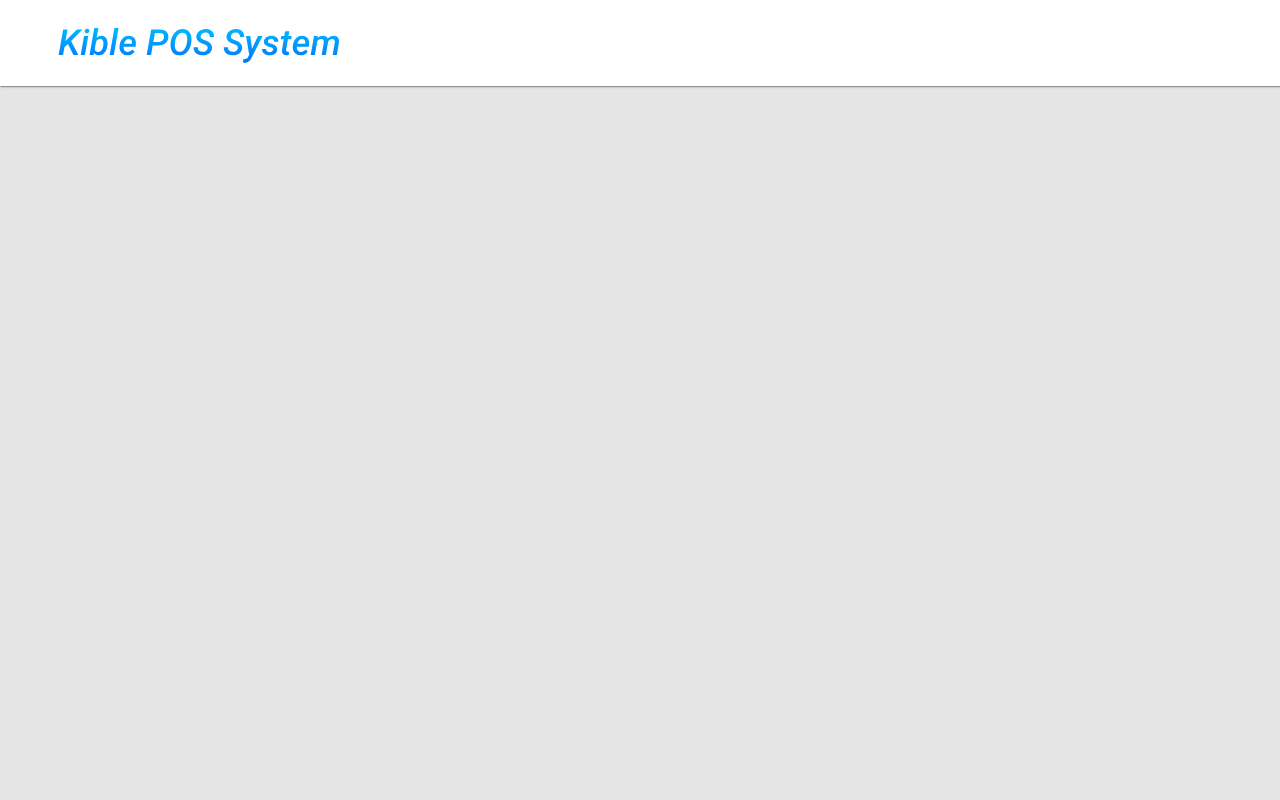
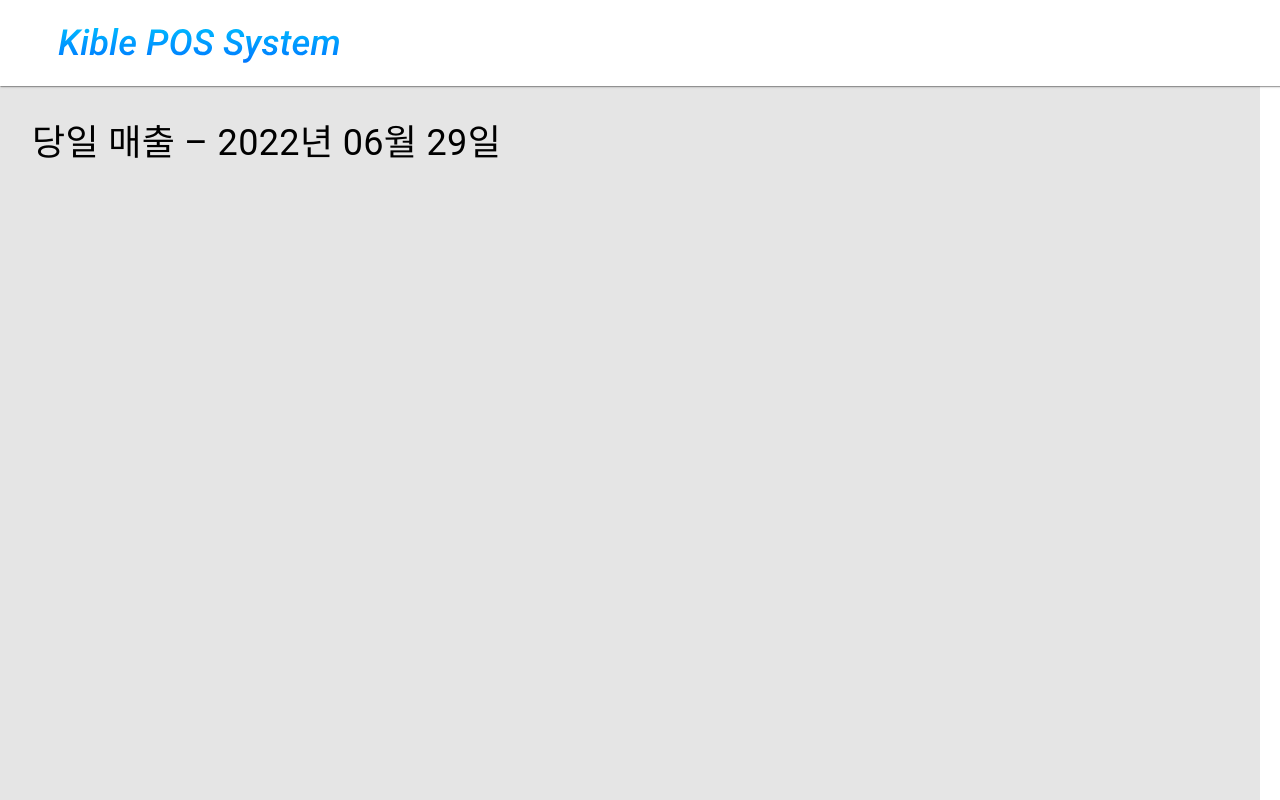
Before and after one commit to KibleLab/pos-next, a Next.js app: page /dailysales in a window 1280 px wide. Shown: the top 800 px of the page. Built offline with nearby package versions, Linux system fonts and the light colour scheme.

Commit message:
feat: title, list, info를 dailysales에 추가
현재날짜를 title에 표시되게함.

```diff
--- a/pages/dailysales/index.tsx
+++ b/pages/dailysales/index.tsx
@@ -1,11 +1,15 @@
 /** @jsxImportSource @emotion/react **/
 import { css } from '@emotion/react';
-import { AppBar, Button, Container } from '@mui/material';
+import { AppBar, Button, Container, Typography } from '@mui/material';
 import { useRouter } from 'next/router';
 import Image from 'next/image';
 
 export default function DailySales() {
   const router = useRouter();
+  const date = new Date();
+  const year = date.getFullYear();
+  const month = date.getMonth() + 1;
+  const day = date.getDate();
   return (
     <>
       <AppBar css={styles.appBar} elevation={1}>
@@ -21,7 +25,14 @@ export default function DailySales() {
           <Image src='/images/back.svg' width={24} height={24} />
         </Button>
       </AppBar>
-      <Container css={styles.contents} maxWidth={false} disableGutters />
+      <Container css={styles.contents} maxWidth={false} disableGutters>
+        <Typography css={styles.title}>
+          당일 매출 – {year}년 {month < 10 ? `${0}${month}` : month}월{' '}
+          {day < 10 ? `${0}${day}` : day}일
+        </Typography>
+        <Container css={styles.list} maxWidth={false} disableGutters />
+        <Container css={styles.info} maxWidth={false} disableGutters />
+      </Container>
     </>
   );
 }
@@ -72,4 +83,26 @@ const styles = {
     left: 0;
     top: 86px;
   `,
+  title: css`
+    position: absolute;
+    left: 32px;
+    top: 30px;
+    font-size: 36px;
+    font-family: Roboto;
+  `,
+  list: css`
+    position: absolute;
+    width: 1260px;
+    height: 920px;
+    left: 0;
+    bottom: 0;
+  `,
+  info: css`
+    position: absolute;
+    width: 660px;
+    height: 994px;
+    right: 0;
+    top: 0;
+    background: white;
+  `,
 };
```
